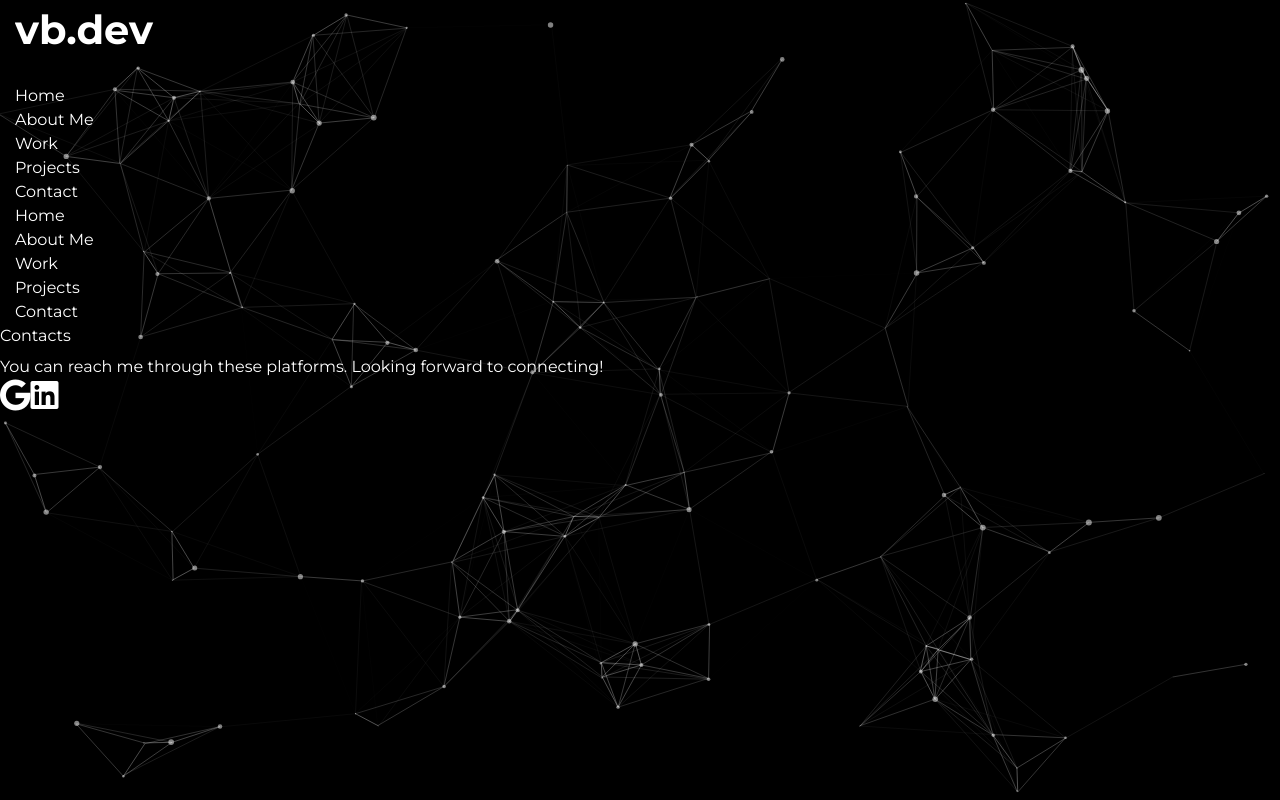
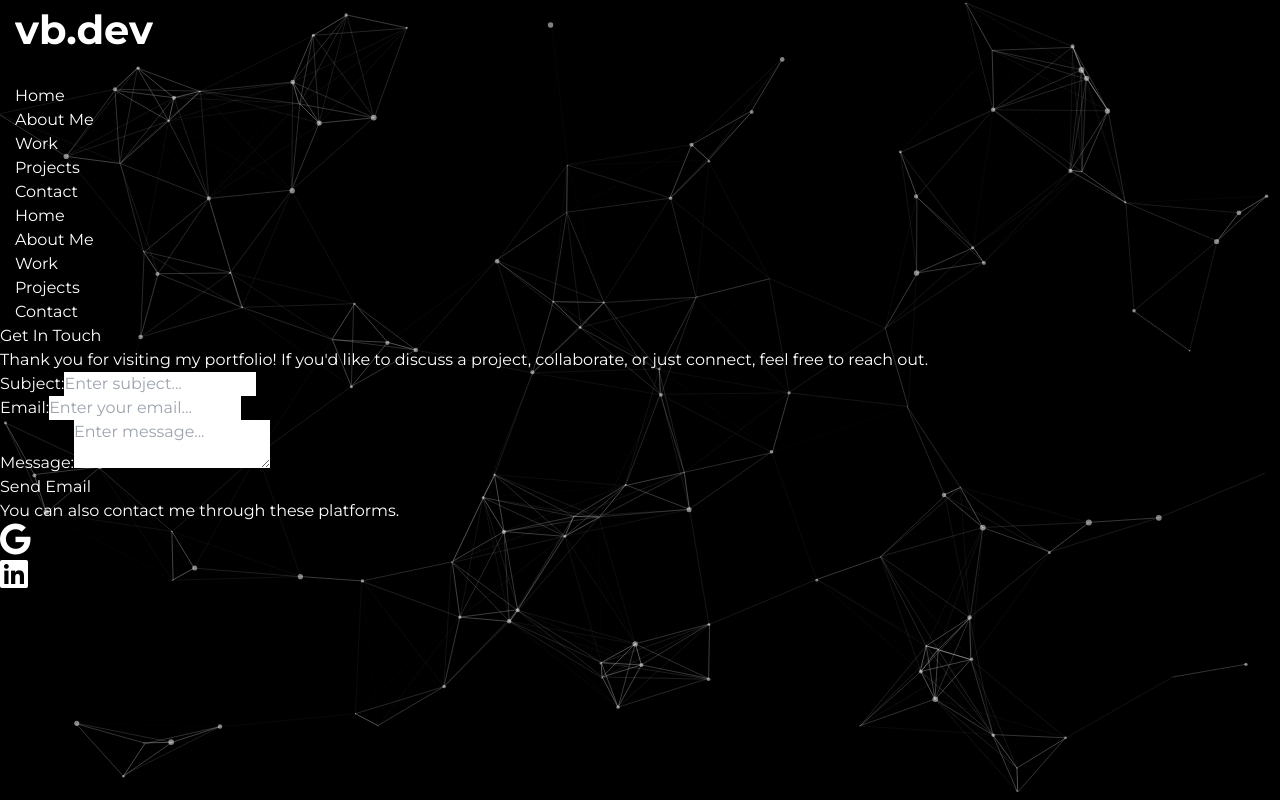
Before and after one commit to vijayb25/portfolio, a React (Vite) app: page /contact in a window 1280 px wide. Built offline with nearby package versions, Linux system fonts and the light colour scheme.

Commit message:
added form on contact page

```diff
--- a/package.json
+++ b/package.json
@@ -11,6 +11,7 @@
   },
   "dependencies": {
     "@fortawesome/fontawesome-free": "^6.6.0",
+    "emailjs-com": "^3.2.0",
     "particles.js": "^2.0.0",
     "react": "^18.3.1",
     "react-dom": "^18.3.1",
--- /dev/null
+++ b/src/components/Socials/EmailForm.jsx
@@ -0,0 +1,60 @@
+import React, { useState } from 'react';
+import emailjs from 'emailjs-com';
+
+const EmailForm = () => {
+  const [formData, setFormData] = useState({
+    to_name: 'Vijay',
+    subject: '',
+    email: '',
+    message: '',
+  });
+
+  const handleChange = (e) => {
+    const { name, value } = e.target;
+    setFormData((prevData) => ({
+      ...prevData,
+      [name]: value,
+    }));
+  };
+
+  const handleSubmit = (e) => {
+    e.preventDefault();
+
+    const publicKey = 't8_GwcJtez5humLNF';
+    const serviceID = 'service_aak1s5c';
+    const templateID = 'template_dle2dso';
+
+    emailjs.send(serviceID, templateID, formData, publicKey)
+      .then((response) => {
+        alert('Email sent successfully!');
+        console.log('SUCCESS!', response.status, response.text);
+      })
+      .catch((error) => {
+        alert('Failed to send the email.');
+        console.log('FAILED...', error);
+      });
+
+    // Reset form fields after submission
+    setFormData({to_name: 'Vijay', subject: '', email: '', message: '' });
+  };
+
+  return (
+    <form onSubmit={handleSubmit} className="flex flex-col gap-4 lg:w-[49%] md:w-[100%] sm:w-full">
+      <div className="flex flex-col gap-2">
+        <label htmlFor="subject">Subject:</label>
+        <input type="text" id="subject" className="text-black w-full p-2 rounded-md" name="subject" value={formData.subject} onChange={handleChange} placeholder="Enter subject..." required />
+      </div>
+      <div className="flex flex-col gap-2">
+        <label htmlFor="email">Email:</label>
+        <input type="email" className="text-black w-full p-2 rounded-md" name="email" value={formData.email} onChange={handleChange} placeholder="Enter your email..." required />
+      </div>
+      <div className="flex flex-col gap-2">
+        <label htmlFor="message">Message:</label>
+        <textarea id="message" className="text-black w-full p-2 resize-none rounded-md" name="message" value={formData.message} onChange={handleChange} placeholder="Enter message..." required />
+      </div>
+      <button className="p-4 w-[150px] bg-red-500 rounded-md hover:bg-red-600" type="submit">Send Email</button>
+    </form>
+  );
+};
+
+export default EmailForm;
--- a/src/pages/Contact.jsx
+++ b/src/pages/Contact.jsx
@@ -1,21 +1,26 @@
 import React from 'react';
+import EmailForm from '../components/Socials/EmailForm';
 
 function Contact() {
     return (
         <div className='wrapper'>
-            <div className="mt-40 px-4">
-                <div className="typewriter-container w-max">
-                    <h2 className="font-bold text-4xl uppercase mb-4">Contacts</h2>
+            <div className="lg:flex gap-4 flex-wrap items-center mt-40 px-4 md:flex-row sm:flex-col">
+                <div className="lg:w-[49%] md:w-[100%] sm:w-full">
+                    <h2 className="font-bold text-4xl uppercase mb-4">Get In Touch</h2>
+                    <p>Thank you for visiting my portfolio! If you'd like to discuss a project, collaborate, or just connect, feel free to reach out.</p>
                 </div>
-                <p>You can reach me through these platforms. Looking forward to connecting!</p>
-                <div className="flex gap-2 mt-5">
-                    <a href="mailto:jaybaclay025@gmail.com" target="_blank" rel="noopener noreferrer" className="text-gray-600 hover:text-gray-800" >
-                    <i className="fab fa-google fa-2x text-white hover:text-red-600"></i>
-                    </a>
-                    <a href="https://www.linkedin.com/in/vijay-baclay-3a4837269/" target="_blank" rel="noopener noreferrer" className="text-gray-600 hover:text-gray-800" >
-                    <i className="fab fa-linkedin fa-2x text-white hover:text-red-600"></i>
-                    </a>
-                </div>
+                <EmailForm/>
+            </div>
+            <div className="flex flex-col gap-2 mt-5 px-4">
+                <h2>You can also contact me through these platforms.</h2>
+                <ul className="flex gap-4">
+                <li><a href="mailto:jaybaclay025@gmail.com" target="_blank" rel="noopener noreferrer" className="text-gray-600 hover:text-gray-800" >
+                <i className="fab fa-google fa-2x text-white hover:text-red-600"></i>
+                </a></li>
+                <li><a href="https://www.linkedin.com/in/vijay-baclay-3a4837269/" target="_blank" rel="noopener noreferrer" className="text-gray-600 hover:text-gray-800" >
+                <i className="fab fa-linkedin fa-2x text-white hover:text-red-600"></i>
+                </a></li>
+                </ul>
             </div>
         </div>
     );
```
Also changed, not shown: 1 other file (tests, documents, lock files or other folders).
